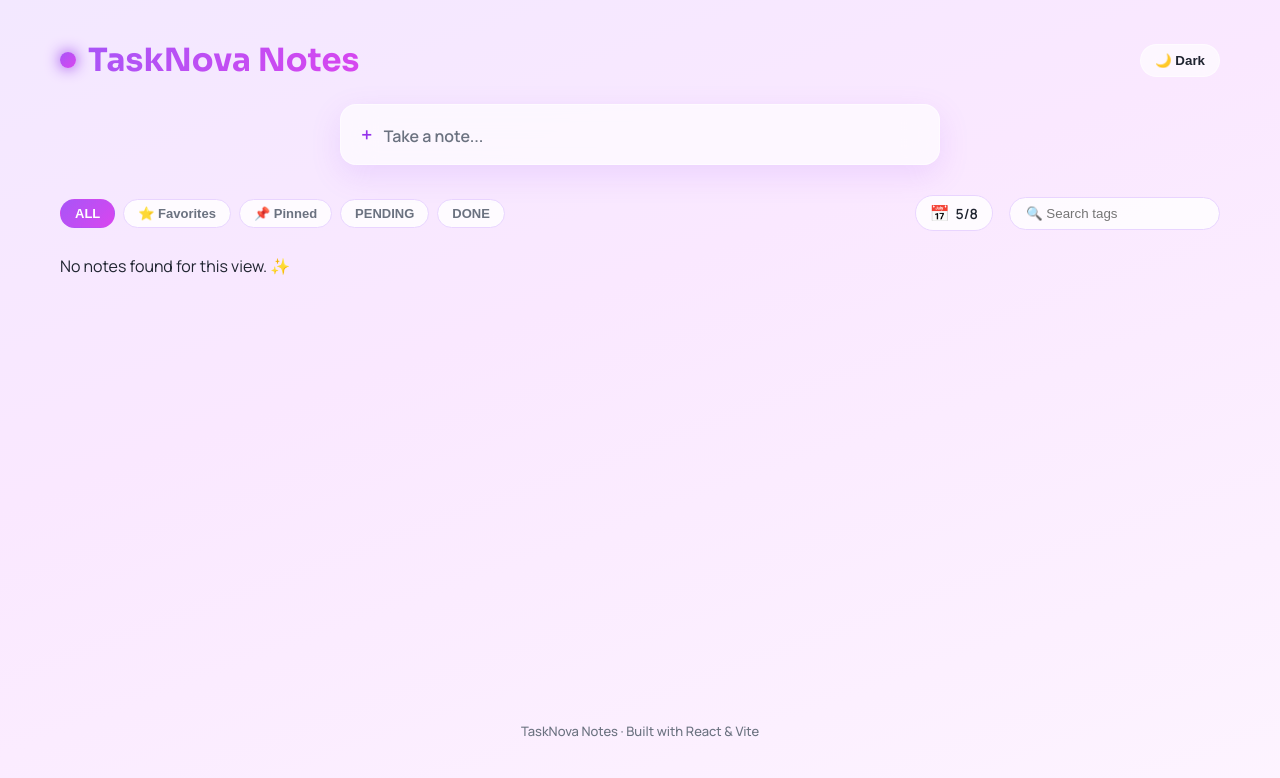
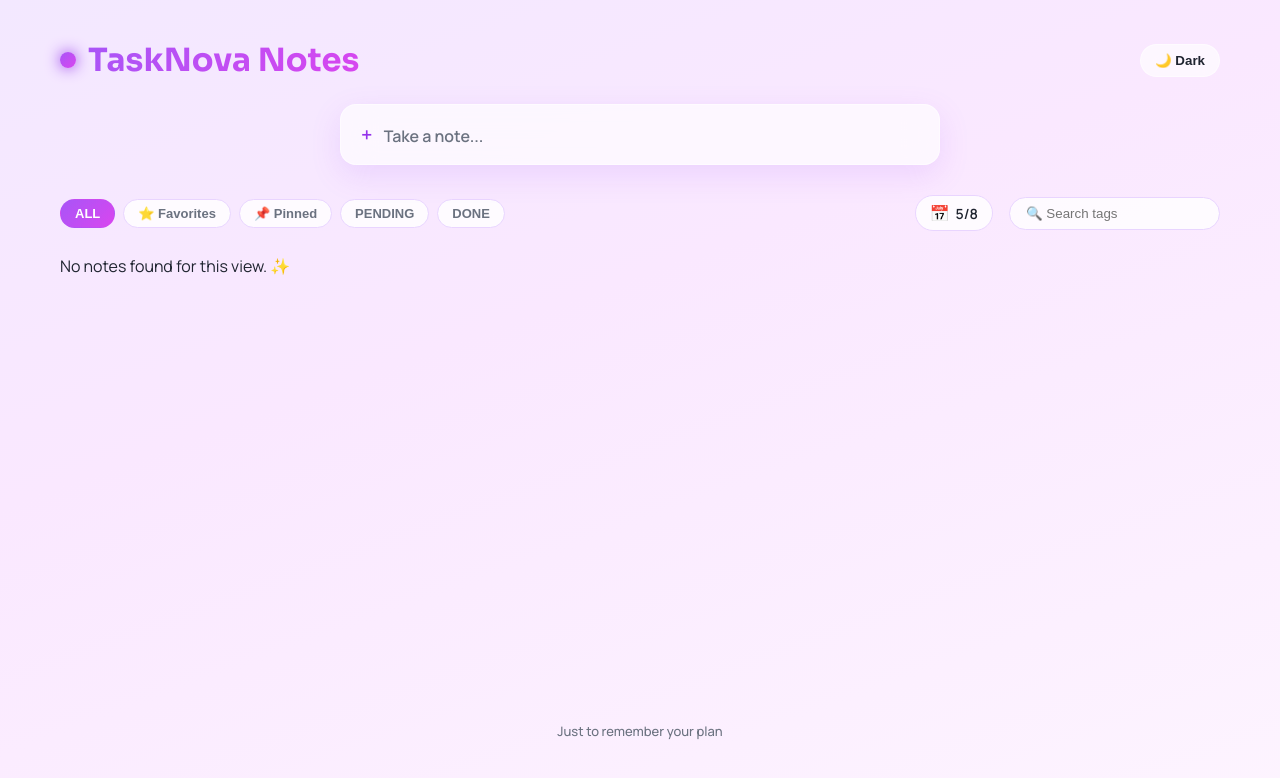
Before and after one commit to shivanistalin2006-dot/TaskNovaWEB, a React (Vite) app in the folder frontend/: page / in a window 1280 px wide. Shown: the top 778 px of the page. Built offline with nearby package versions, Linux system fonts and the light colour scheme.

Commit message:
Update footer text

```diff
--- a/frontend/src/App.jsx
+++ b/frontend/src/App.jsx
@@ -200,7 +200,7 @@
       </main>
 
       <footer className="app-footer">
-        <span>TaskNova Notes · Built with React & Vite</span>
+        <span>Just to remember your plan</span>
       </footer>
     </div>
   )
```
